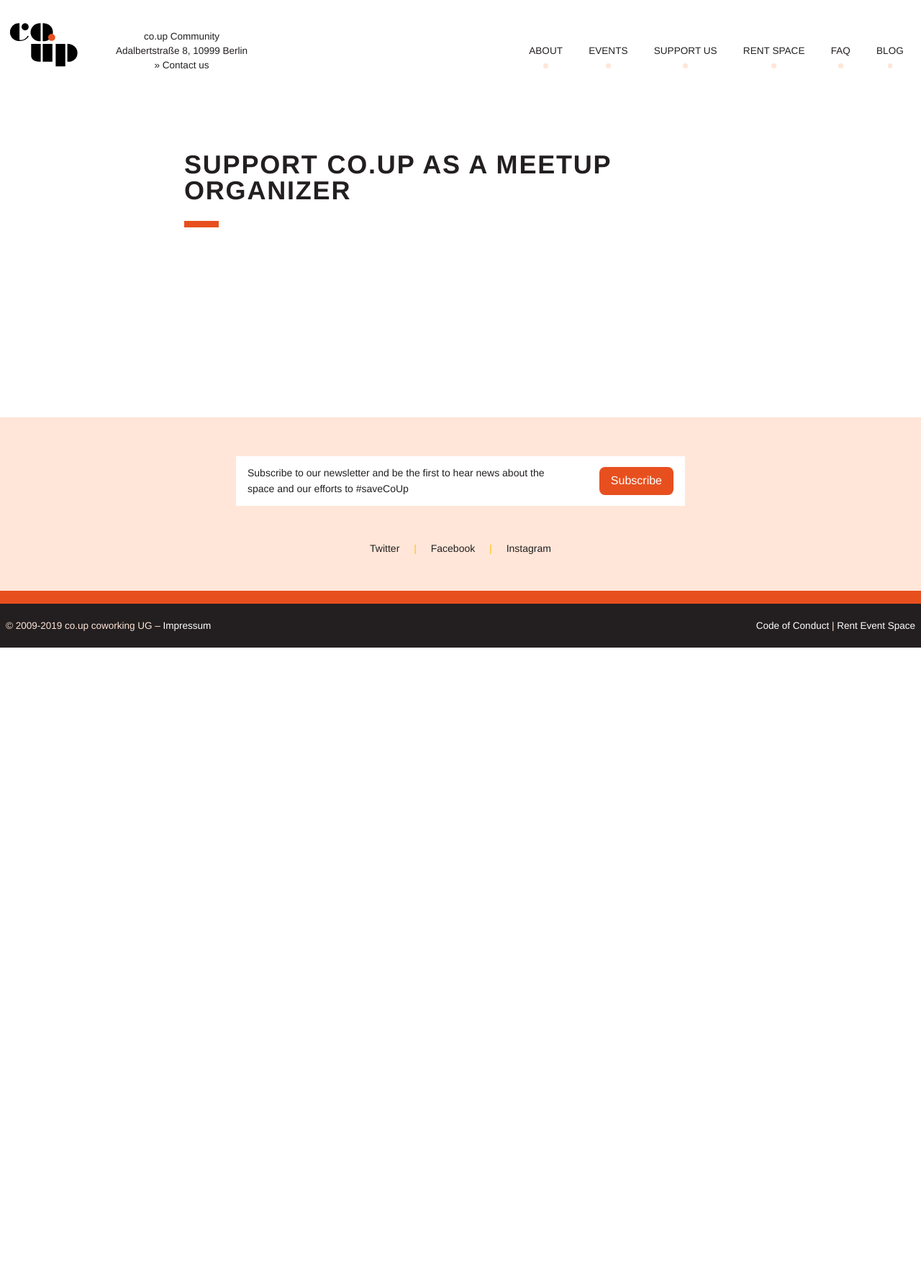
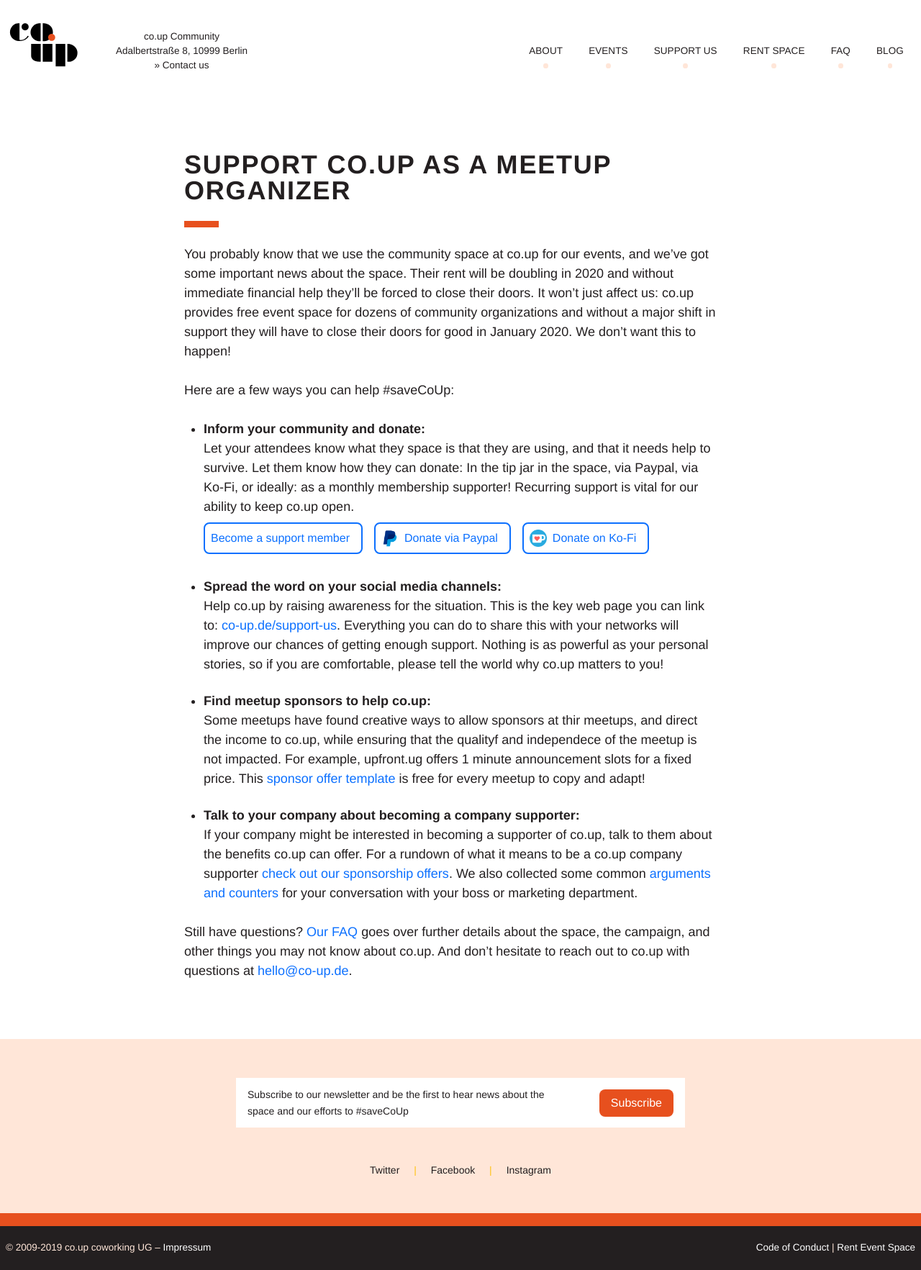
Before and after one commit to co-up/co-up.de, a Jekyll site: the page built from support-coup-as-organizer.html, in a window 1280 px wide. Shown: the whole page at 72% size. Built offline with Jekyll 4.4.1, drawn with Linux system fonts in a browser that asks for light colours; before the commit the page ends 900 px from its top, so only the background shows below that.

Commit message:
more copy and styles for organizers page

```diff
--- a/_scss/_main.scss
+++ b/_scss/_main.scss
@@ -204,3 +204,12 @@
   background-color: $color-maiz;
   color: $color-maiz;
 }
+
+.support-list {
+  strong {
+    display: block;
+  }
+  li {
+    margin-bottom: 1.5rem;
+  }
+}
--- a/support-coup-as-organizer.html
+++ b/support-coup-as-organizer.html
@@ -6,3 +6,47 @@
 <h1>
   Support co.up as a meetup organizer
 </h1>
+
+<p>
+  You probably know that we use the community space at co.up for our events, and we’ve got some important news about the space. Their rent will be doubling in 2020 and without immediate financial help they’ll be forced to close their doors. It won’t just affect us: co.up provides free event space for dozens of community organizations and without a major shift in support they will have to close their doors for good in January 2020. We don’t want this to happen!
+</p>
+
+<p>
+  Here are a few ways you can help #saveCoUp:
+</p>
+
+<ul class="support-list">
+  <li>
+    <strong>Inform your community and donate:</strong>
+    Let your attendees know what they space is that they are using, and that it needs help to survive. Let them know how they can donate: In the tip jar in the space, via Paypal, via Ko-Fi, or ideally: as a monthly membership supporter! Recurring support is vital for our ability to keep co.up open.
+    <div class="flex items-center flex-wrap">
+      <a class="btn btn-donation" href="https://members.co-up.de/membership/dashboard">
+        Become a support member
+      </a>
+      <a class="btn btn-donation" href="https://www.paypal.me/CoUpCommunity">
+        <img src="/images/support-us/paypal.png" alt="">
+        Donate via Paypal
+      </a>
+      <a class="btn btn-donation" href="https://ko-fi.com/CoUpCommunity">
+        <img src="/images/support-us/kofi.png" alt="">
+        Donate on Ko-Fi
+      </a>
+    </div>
+  </li>
+  <li>
+    <strong>Spread the word on your social media channels:</strong>
+    Help co.up by raising awareness for the situation. This is the key web page you can link to: <a href="https://co-up.de/support-us/">co-up.de/support-us</a>. Everything you can do to share this with your networks will improve our chances of getting enough support. Nothing is as powerful as your personal stories, so if you are comfortable, please tell the world why co.up matters to you!
+  </li>
+  <li>
+    <strong>Find meetup sponsors to help co.up:</strong>
+    Some meetups have found creative ways to allow sponsors at thir meetups, and direct the income to co.up, while ensuring that the qualityf and independece of the meetup is not impacted. For example, upfront.ug offers 1 minute announcement slots for a fixed price. This <a href="http://up.front.ug/sponsoring/">sponsor offer template</a> is free for every meetup to copy and adapt!
+  </li>
+  <li>
+    <strong>Talk to your company about becoming a company supporter:</strong>
+    If your company might be interested in becoming a supporter of co.up, talk to them about the benefits co.up can offer. For a rundown of what it means to be a co.up company supporter <a href="/sponsorships">check out our sponsorship offers</a>. We also collected some common <a href="https://co-up.de/convince-your-company-to-support-coup/">arguments and counters</a> for your conversation with your boss or marketing department.
+  </li>
+</ul>
+
+<p>
+  Still have questions? <a href="https://co-up.de/faq/">Our FAQ</a> goes over further details about the space, the campaign, and other things you may not know about co.up. And don’t hesitate to reach out to co.up with questions at <a href="mailto:hello@co-up.de">hello@co-up.de</a>.
+</p>
```
